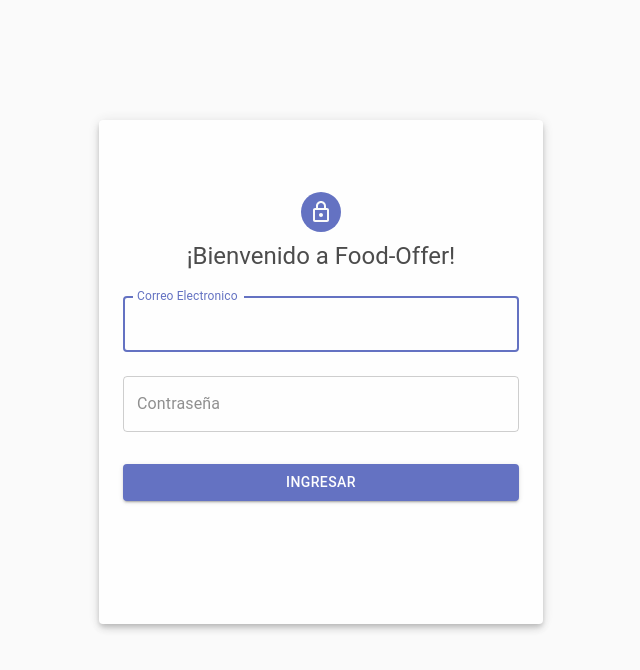
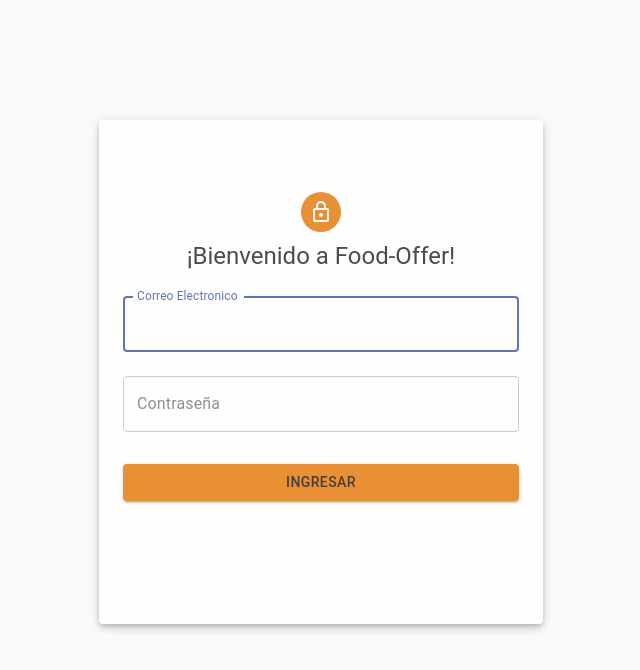
Before and after one commit to melrodriguez1133/FOOD-OFFER-Frontend, a React (Create React App) app: page / in a window 1280 px wide. Shown: the top 670 px of the page, without its empty margins (319-959 px from the left). Built offline with nearby package versions, Linux system fonts and the light colour scheme.

Commit message:
login con colores

```diff
--- a/src/App.js
+++ b/src/App.js
@@ -29,13 +29,14 @@
 	},
 	avatar: {
 		margin: theme.spacing(1),
-		backgroundColor: theme.palette.primary.main
+		backgroundColor:'#E57603'
 	},
 	form: {
 		width: '100%',
 		marginTop: theme.spacing(1)
 	},
 	button: {
+		backgroundColor:'#E57603',
 		margin: theme.spacing(3, 0, 2)
 	}
 }))
@@ -73,6 +74,7 @@
 							margin='normal'
 							variant='outlined'
 							label='Correo Electronico'
+							type='email'
 							name='nickname'
 							value={body.nickname}
 							onChange={handleChange}
@@ -91,7 +93,6 @@
 						<Button
 							fullWidth
 							variant='contained'
-							color='primary'
 							className={classes.button}
 							onClick={() => onSubmit()}
 						>
```
